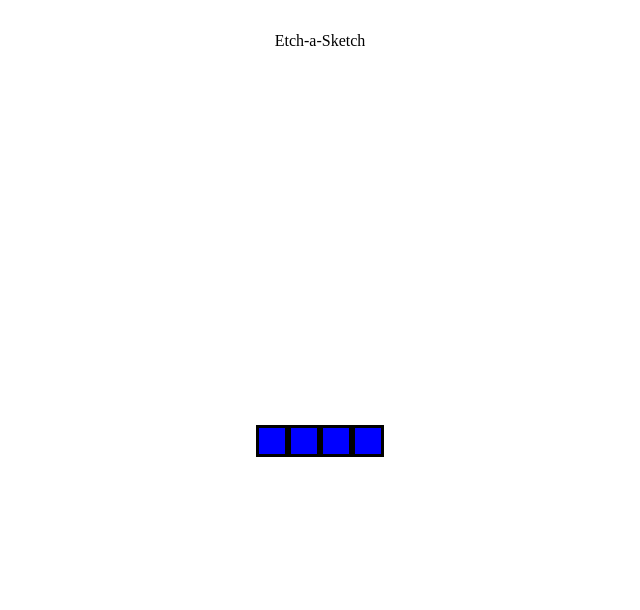
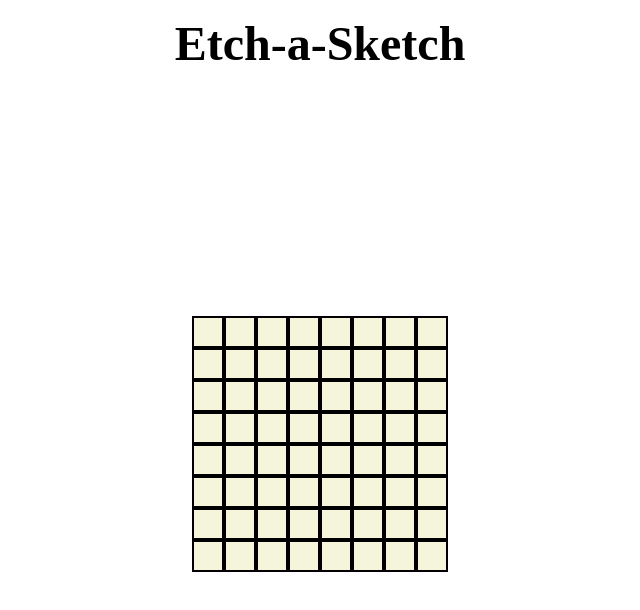
Before and after one commit to Kwadzovia/etch, a plain HTML site: page index.html in a window 1280 px wide. Shown: the whole page, without its empty margins (320-960 px from the left). Drawn offline with Linux system fonts and the light colour scheme.

Commit message:
initialize grid

```diff
--- a/script.js
+++ b/script.js
@@ -1,18 +1,21 @@
-const boxesPerRow = 4;
+const boxesPerRow = 8;
+const boxSideLength = 2;
+const boxSideLengthUnit = "rem"
 
 let boxSelector = document.querySelector("#box-container");
 
+//Set max column width before wrapping
+boxSelector.style.width = `${boxesPerRow * boxSideLength}` + boxSideLengthUnit;
 
-
-for (let i = 0; i < boxesPerRow; i++) {
+//Render boxes
+for (let i = 0; i < boxesPerRow ** 2; i++) {
 
     let boxInstance = document.createElement("div");
-    boxInstance.style.height = "2rem";
-    boxInstance.style.width = "2rem";
-    boxInstance.style.backgroundColor = "blue";
-    boxInstance.style.border = "3px,solid,black";
+    boxInstance.style.width = boxSideLength + "rem";
+    boxInstance.style.height = boxInstance.style.width;
+    boxInstance.style.backgroundColor = "beige";
+    boxInstance.style.border = "2px,solid,black";
     boxInstance.classList.add("box")
 
     boxSelector.appendChild(boxInstance);
-
 }
--- a/style.css
+++ b/style.css
@@ -17,8 +17,12 @@
     margin-top: auto;
     margin-bottom: auto;
     align-items: center;
+    justify-content: center;
+    flex-wrap: wrap;
 }
 
 .title {
-    margin: 2rem;
+    margin: 1rem;
+    font-size: 3rem;
+    font-weight: 600;
 }
```
